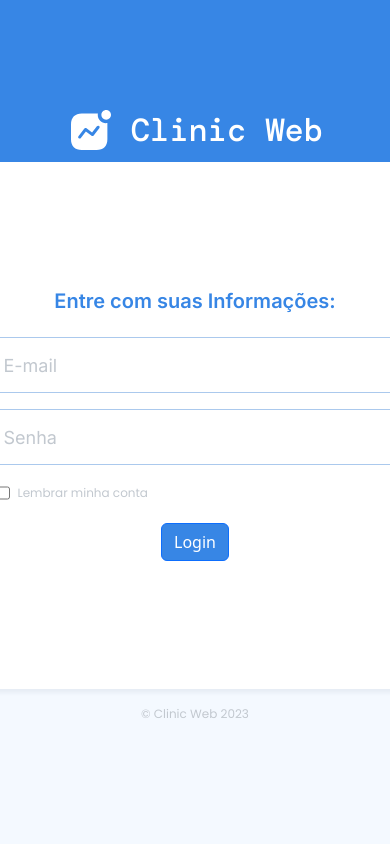
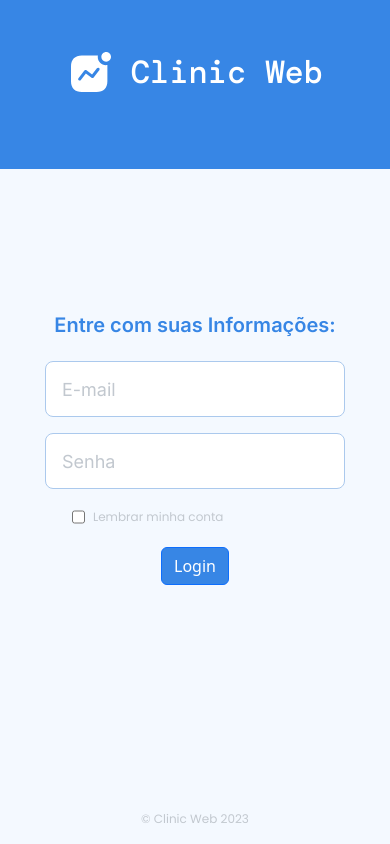
Before and after one commit to AndersonDinizDev/clinic-web, a PHP site: page / in a window 390 px wide; the page is wider, and only the part inside the window is pictured. Run offline with PHP 8.4, Linux system fonts and the light colour scheme.

Commit message:
style: Adicionado responsividade ao login.

```diff
--- a/www/index.php
+++ b/www/index.php
@@ -8,6 +8,7 @@
   <link rel="stylesheet" href="styles/texts-color.css">
   <link rel="stylesheet" href="styles/texts-types.css">
   <link rel="stylesheet" href="styles/button-color.css">
+  <link rel="stylesheet" href="styles/styles-login-responsive.css">
   <link rel="icon" type="image/x-icon" href="/assets/favicon.ico">
   <link rel="preconnect" href="https://fonts.googleapis.com">
   <link rel="preconnect" href="https://fonts.gstatic.com" crossorigin>
@@ -18,9 +19,9 @@
 <body>
   <div class="container-fluid">
     <div class="container d-flex justify-content-center align-items-center">
-      <div class="login-container d-flex justify-content-center align-items-center flex-column">
+      <div class="container login-container d-flex justify-content-center align-items-center flex-column">
         <h1 class="texts-color-white texts-type-1 d-flex align-items-center gap-3"><img src="assets/logo.svg" alt="logo-img" />Clinic Web</h1>
-        <form class="login-area">
+        <form class="container login-area">
           <div class="login-elements d-flex justify-content-center align-items-center flex-column h-100 gap-3">
             <h2 class="text-center texts-type-2 texts-color-blue">Entre com suas Informações:</h2>
             <div class="form-group">
@@ -36,7 +37,7 @@
             <button class="btn btn-primary button-color-blue">Login</button>
           </div>
         </form>
-        <footer class="login-footer">
+        <footer class="login-footer mt-3">
           <p class="texts-type-4 texts-color-gray">© Clinic Web <?= date("Y") ?></p>
         </footer>
       </div>
--- /dev/null
+++ b/www/styles/styles-login-responsive.css
@@ -0,0 +1,30 @@
+@media screen and (max-width: 768px) {
+  .container-fluid {
+    background: linear-gradient(to bottom, #3786e5 20%, #f4f9ff 20%);
+  }
+
+
+  .login-container {
+    display: block;
+  }
+
+  .login-container > h1 {
+    margin-top: 3rem;
+  }
+
+  .login-area {
+    width: 100%;
+    height: 100%;
+    box-shadow: none;
+    border-radius: 0;
+    background-color: transparent;
+  }
+
+  .form-group > input {
+    width: 300px;
+  }
+
+  .form-check {
+    margin-left: 0;
+  }
+}
--- a/www/styles/styles-login.css
+++ b/www/styles/styles-login.css
@@ -1,3 +1,9 @@
+* {
+  padding: 0;
+  margin: 0;
+  box-sizing: border-box;
+}
+
 .container-fluid {
   background: linear-gradient(to bottom, #3786e5 50%, #f4f9ff 50%);
   min-height: 100vh;
@@ -16,7 +22,7 @@
 }
 
 .form-group > input {
-  width: 417px;
+  width: 390px; /* Defina um valor máximo para evitar que os campos fiquem muito largos */
   height: 56px;
   border-radius: 8px;
   border: 1.5px solid #abc9ed;
```
